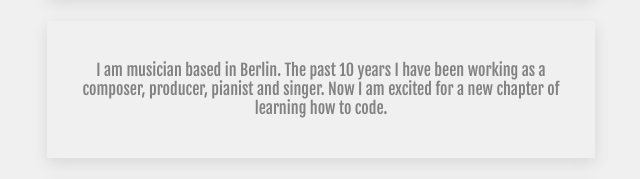
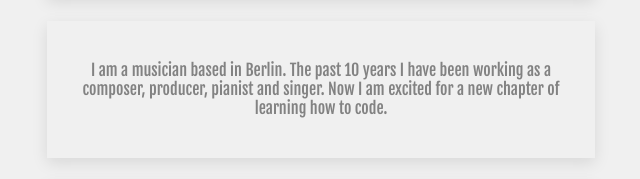
Before and after one commit to Anneli289/profile, a plain HTML site: page index.html in a window 1280 px wide. Shown: the part 279-458 px from the top of the page, 319-959 px from the left. Drawn offline with Linux system fonts and the light colour scheme.

Commit message:
Update index.html

```diff
--- a/index.html
+++ b/index.html
@@ -17,7 +17,7 @@
 
     <div class="card-white">
       <p>
-        I am musician based in Berlin. The past 10 years I have been working as a composer, producer, pianist and singer.
+        I am a musician based in Berlin. The past 10 years I have been working as a composer, producer, pianist and singer.
         Now I am excited for a new chapter of learning how to code.
       </p>
     </div>
```
